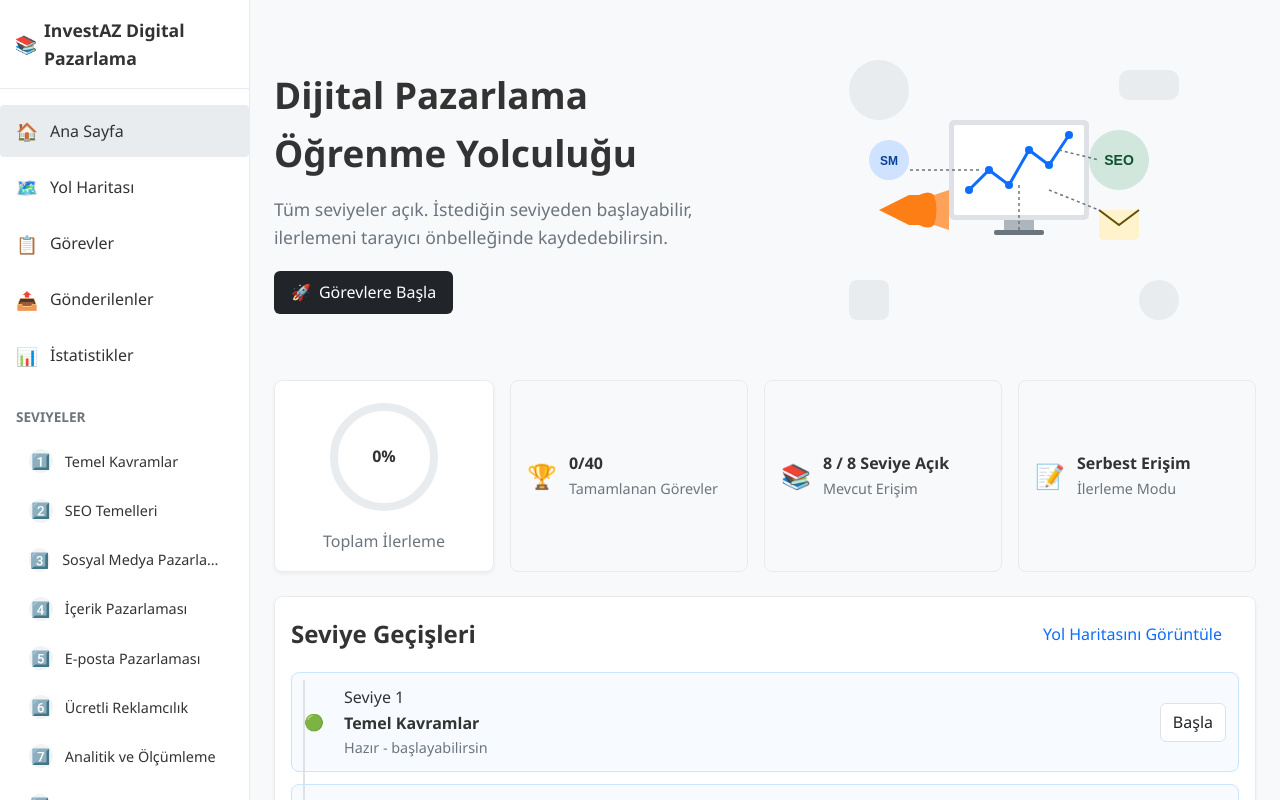
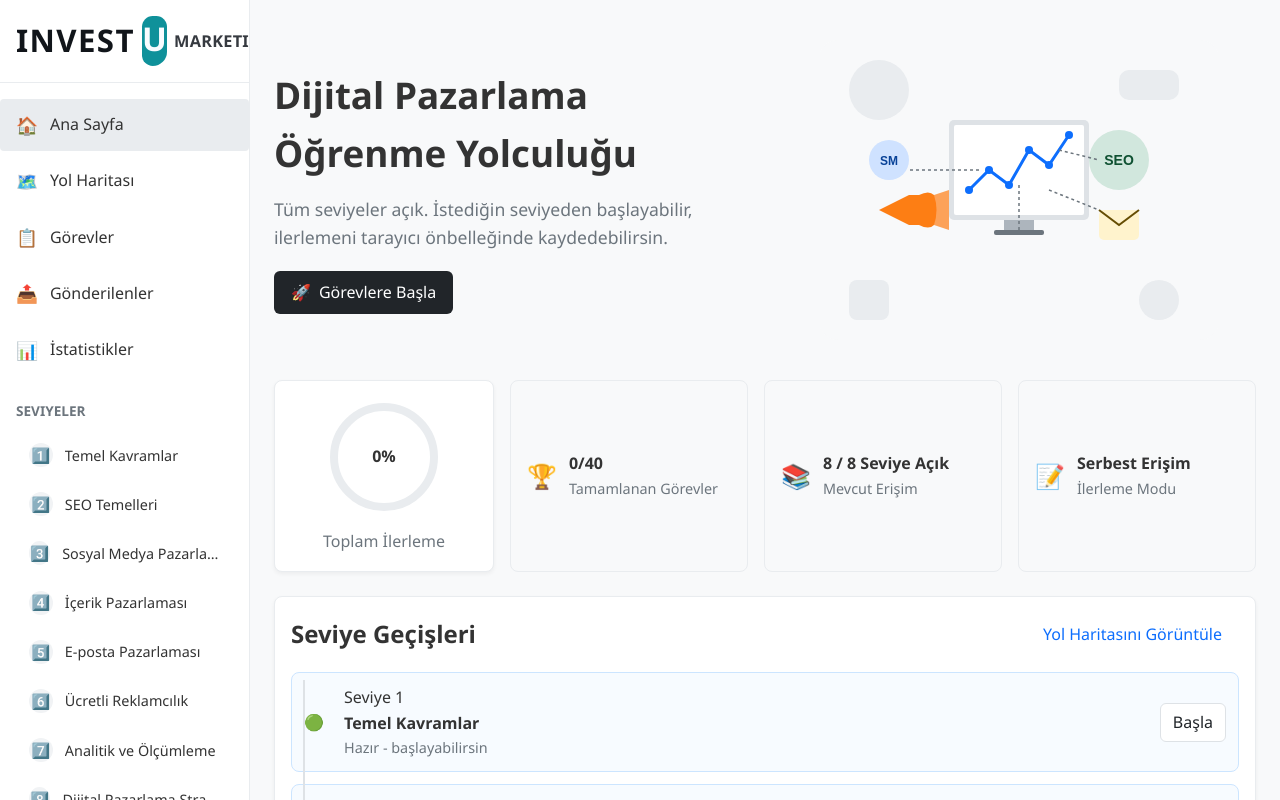
Before and after one commit to onurkuru/digital-marketing-vue, a Vue app: page / in a window 1280 px wide. Shown: the top 800 px of the page. Built offline with nearby package versions, Linux system fonts and the light colour scheme.

Commit message:
Update sidebar brand logo and footer text

```diff
--- a/src/App.vue
+++ b/src/App.vue
@@ -16,9 +16,10 @@
       @click="handleSidebarClick"
     >
       <div class="sidebar-header">
-        <div class="sidebar-logo">
-          <span class="icon">📚</span>
-          <span>InvestAZ Digital Pazarlama</span>
+        <div class="sidebar-logo" aria-label="InvestU Marketing">
+          <span class="brand-word">INVEST</span>
+          <span class="brand-mark"><span>U</span></span>
+          <span class="brand-sub">MARKETING</span>
         </div>
       </div>
 
@@ -106,7 +107,7 @@
       </div>
       <div v-else class="content-shell">
         <router-view />
-        <footer class="app-footer">© ONUR KURU</footer>
+        <footer class="app-footer">© InvestU - Marketing</footer>
       </div>
     </main>
   </div>
@@ -267,9 +268,43 @@ body,
 .sidebar-logo {
   display: flex;
   align-items: center;
-  gap: 0.5rem;
-  font-weight: 600;
-  font-size: 1.1rem;
+  gap: 0.45rem;
+  min-height: 46px;
+}
+
+.brand-word {
+  font-size: 1.95rem;
+  font-weight: 700;
+  letter-spacing: 0.045em;
+  color: #11151a;
+  line-height: 1;
+}
+
+.brand-mark {
+  width: 50px;
+  height: 50px;
+  border-radius: 12px;
+  border-bottom-right-radius: 16px;
+  background: #0f919a;
+  display: inline-flex;
+  align-items: center;
+  justify-content: center;
+  color: #f8fcff;
+  font-size: 2.05rem;
+  font-weight: 700;
+  line-height: 1;
+}
+
+.brand-mark > span {
+  transform: translateY(-2px);
+}
+
+.brand-sub {
+  font-size: 1.02rem;
+  font-weight: 700;
+  letter-spacing: 0.015em;
+  color: #363a40;
+  line-height: 1;
 }
 
 .sidebar-section {
@@ -582,8 +617,18 @@ body,
 }
 
 @media (max-width: 640px) {
-  .sidebar-logo {
-    font-size: 1rem;
+  .brand-word {
+    font-size: 1.65rem;
+  }
+
+  .brand-mark {
+    width: 44px;
+    height: 44px;
+    font-size: 1.7rem;
+  }
+
+  .brand-sub {
+    font-size: 0.92rem;
   }
 
   .sidebar {
```
